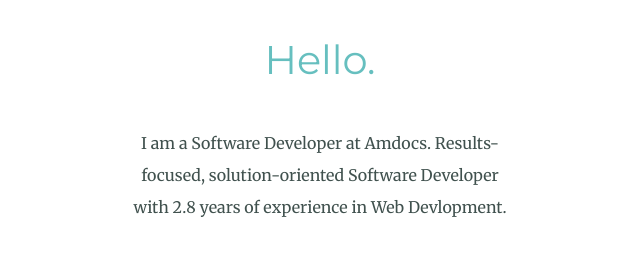
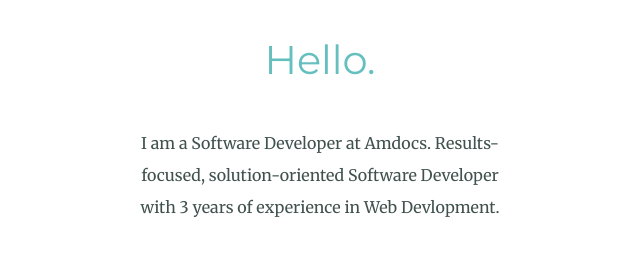
Before and after one commit to Prathamesh-Parab/CV, a plain HTML site: page index.html in a window 1280 px wide. Shown: the part 1171-1444 px from the top of the page, 320-960 px from the left. Drawn offline with Linux system fonts and the light colour scheme.

Commit message:
Update index.html

```diff
--- a/index.html
+++ b/index.html
@@ -27,7 +27,7 @@
         <h2>Hello.</h2>
         <p class="intro">
           I am a Software Developer at Amdocs. Results-focused,
-          solution-oriented Software Developer with 2.8 years of experience in
+          solution-oriented Software Developer with 3 years of experience in
           Web Devlopment.
         </p>
       </div>
```
